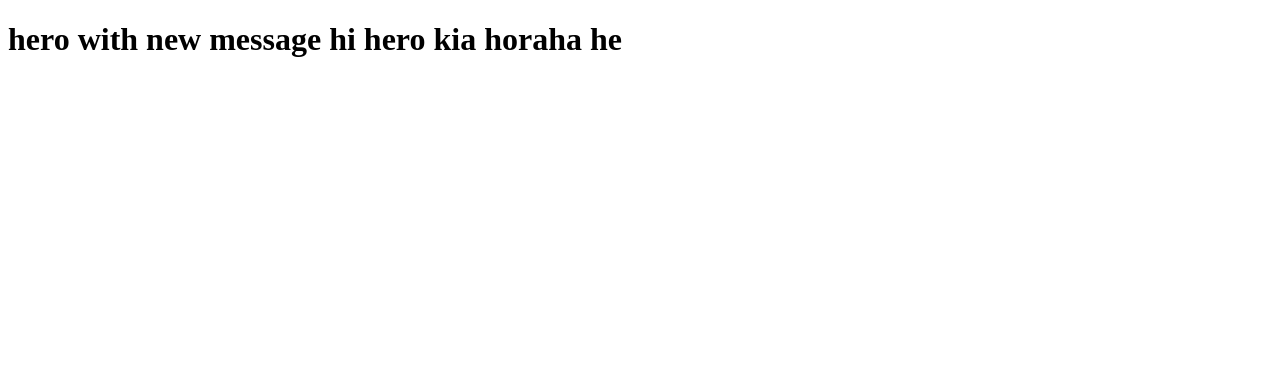
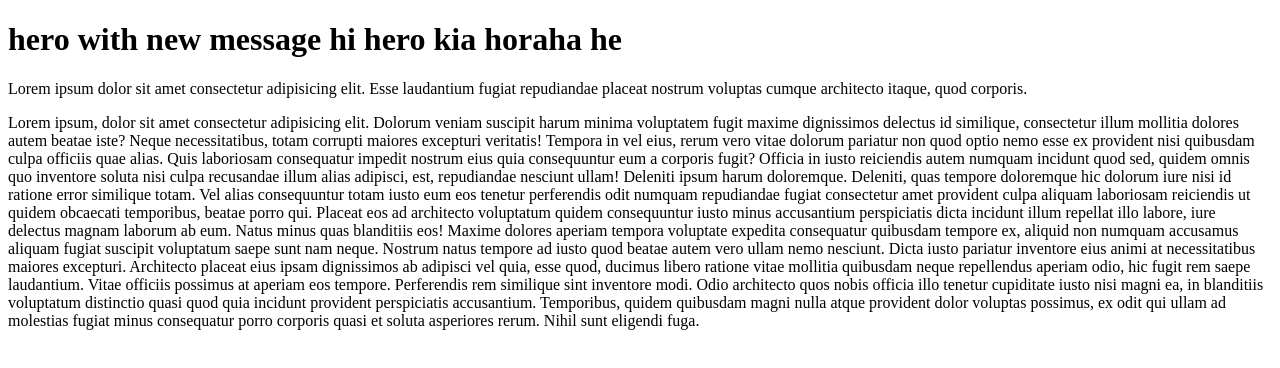
Before and after one commit to zaintahiri/javascript-todolist, a plain HTML site: page hero.html in a window 1280 px wide. Drawn offline with Linux system fonts and the light colour scheme.

Commit message:
added three lorem words hero html file

```diff
--- a/hero.html
+++ b/hero.html
@@ -7,5 +7,43 @@
   </head>
   <body>
     <h1>hero with new message hi hero kia horaha he</h1>
+    <p>
+      Lorem ipsum dolor sit amet consectetur adipisicing elit. Esse laudantium
+      fugiat repudiandae placeat nostrum voluptas cumque architecto itaque, quod
+      corporis.
+    </p>
+    <p>
+      Lorem ipsum, dolor sit amet consectetur adipisicing elit. Dolorum veniam
+      suscipit harum minima voluptatem fugit maxime dignissimos delectus id
+      similique, consectetur illum mollitia dolores autem beatae iste? Neque
+      necessitatibus, totam corrupti maiores excepturi veritatis! Tempora in vel
+      eius, rerum vero vitae dolorum pariatur non quod optio nemo esse ex
+      provident nisi quibusdam culpa officiis quae alias. Quis laboriosam
+      consequatur impedit nostrum eius quia consequuntur eum a corporis fugit?
+      Officia in iusto reiciendis autem numquam incidunt quod sed, quidem omnis
+      quo inventore soluta nisi culpa recusandae illum alias adipisci, est,
+      repudiandae nesciunt ullam! Deleniti ipsum harum doloremque. Deleniti,
+      quas tempore doloremque hic dolorum iure nisi id ratione error similique
+      totam. Vel alias consequuntur totam iusto eum eos tenetur perferendis odit
+      numquam repudiandae fugiat consectetur amet provident culpa aliquam
+      laboriosam reiciendis ut quidem obcaecati temporibus, beatae porro qui.
+      Placeat eos ad architecto voluptatum quidem consequuntur iusto minus
+      accusantium perspiciatis dicta incidunt illum repellat illo labore, iure
+      delectus magnam laborum ab eum. Natus minus quas blanditiis eos! Maxime
+      dolores aperiam tempora voluptate expedita consequatur quibusdam tempore
+      ex, aliquid non numquam accusamus aliquam fugiat suscipit voluptatum saepe
+      sunt nam neque. Nostrum natus tempore ad iusto quod beatae autem vero
+      ullam nemo nesciunt. Dicta iusto pariatur inventore eius animi at
+      necessitatibus maiores excepturi. Architecto placeat eius ipsam
+      dignissimos ab adipisci vel quia, esse quod, ducimus libero ratione vitae
+      mollitia quibusdam neque repellendus aperiam odio, hic fugit rem saepe
+      laudantium. Vitae officiis possimus at aperiam eos tempore. Perferendis
+      rem similique sint inventore modi. Odio architecto quos nobis officia illo
+      tenetur cupiditate iusto nisi magni ea, in blanditiis voluptatum
+      distinctio quasi quod quia incidunt provident perspiciatis accusantium.
+      Temporibus, quidem quibusdam magni nulla atque provident dolor voluptas
+      possimus, ex odit qui ullam ad molestias fugiat minus consequatur porro
+      corporis quasi et soluta asperiores rerum. Nihil sunt eligendi fuga.
+    </p>
   </body>
 </html>
```
